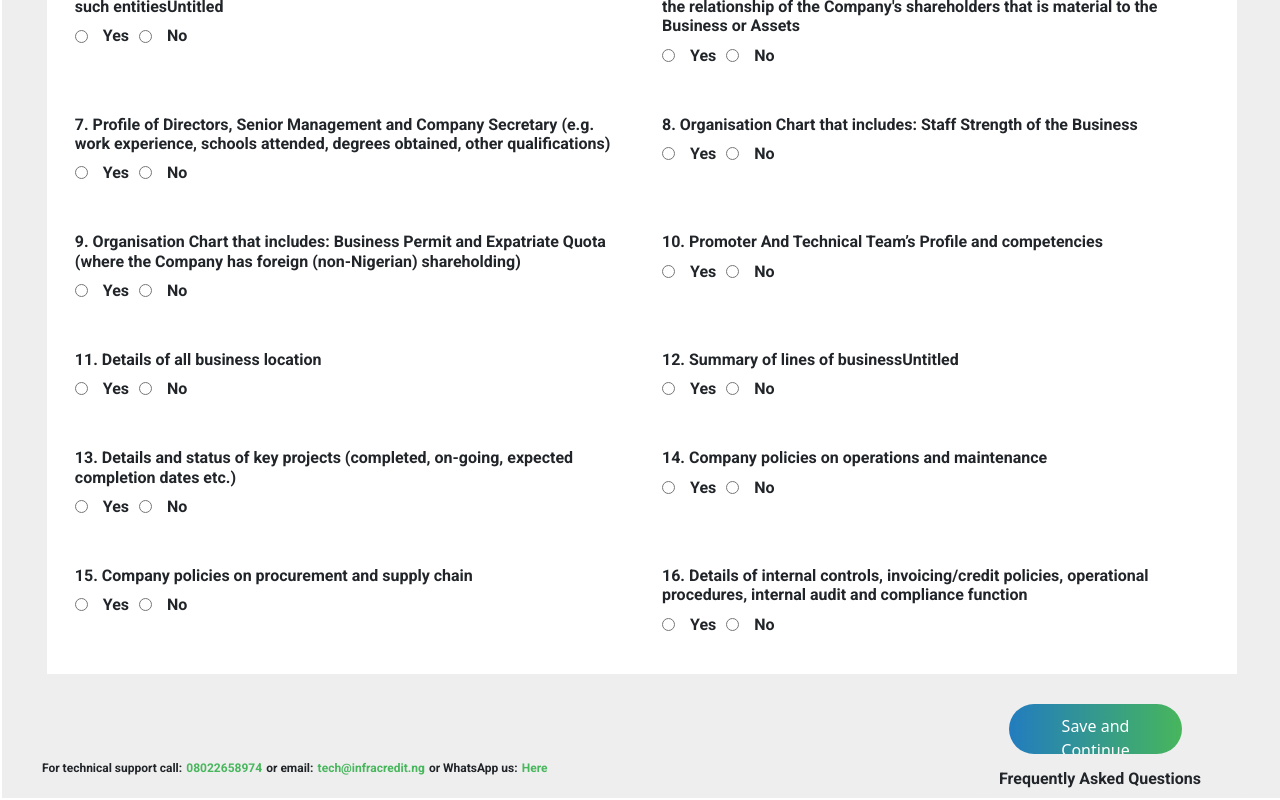
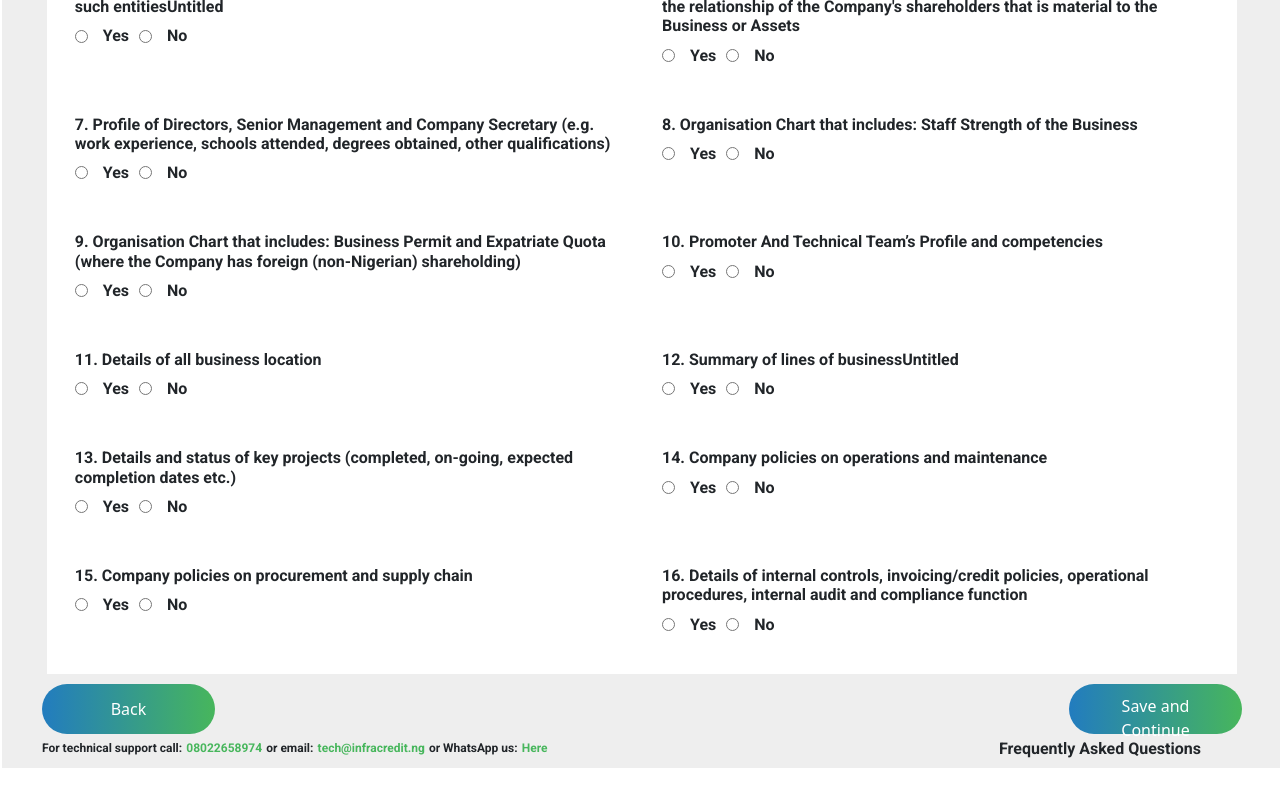
Before and after one commit to ccobasi/infracore, a Vue app: page / in a window 1280 px wide. Shown: the part 920-1720 px from the top of the page. After the commit the page ends 1690 px from the top, so only its background shows below. Built offline with nearby package versions, Linux system fonts and the light colour scheme; a web font is replaced by a local one.

Commit message:
update home component

```diff
--- a/src/components/Views/HomeView.vue
+++ b/src/components/Views/HomeView.vue
@@ -11,7 +11,10 @@ import CorporateCompliance from '../ReadinessAssessment/CorporateCompliance.vue'
     <!-- <GuideLine /> -->
     <CorporateCompliance />
 
-    <div class="save"><button>Save and Continue</button></div>
+    <div class="save">
+      <button class="back-button">Back</button>
+      <button class="save-button">Save and Continue</button>
+    </div>
 
     <div class="question">
       <div class="support">
@@ -41,25 +44,30 @@ main {
   background: #eee;
 }
 .save {
-  width: 1380px;
+  display: flex;
+  justify-content: space-between;
+  align-items: center;
+  width: 100%;
+  max-width: 1200px;
   height: 50px;
   gap: 10px;
-  opacity: 0px;
-  margin-top: 30px;
-  justify-content: end;
+  opacity: 1;
+  margin: auto;
 }
 .save button {
   width: 173px;
   height: 50px;
-  padding: 10px 20px 10px 20px;
+  padding: 10px 20px;
   gap: 10px;
   border-radius: 30px;
-  opacity: 0px;
+  opacity: 1;
   background: linear-gradient(90deg, #227cbf 0%, #47b65c 100%);
   color: #fff;
-  float: right;
-  margin-right: 200px;
+  border: none;
+  cursor: pointer;
+  margin-top: 20px;
 }
+
 .question {
   display: flex;
   width: 1200px;
@@ -67,7 +75,7 @@ main {
   gap: 0px;
   justify-content: space-between;
   opacity: 0px;
-  margin-top: 60px;
+  margin-top: 40px;
   margin: auto;
 }
 .support {
@@ -75,6 +83,7 @@ main {
   height: 25px;
   gap: 0px;
   opacity: 0px;
+  margin-top: 10px;
 }
 .support label {
   font-family: Roboto;
@@ -106,7 +115,6 @@ main {
   border-radius: 10px;
   border: 1px 0px 0px 0px;
   opacity: 0px;
-  background: #eeeeee;
 }
 .frequent button {
   font-family: Roboto;
```
